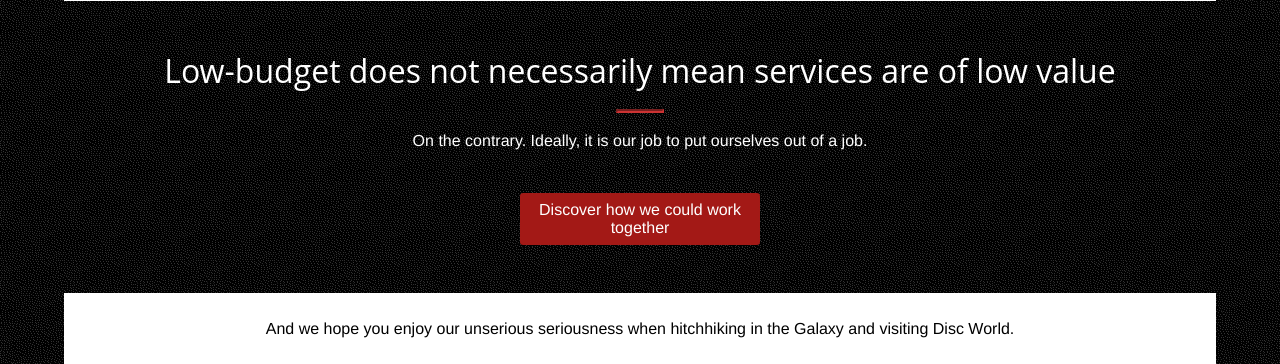
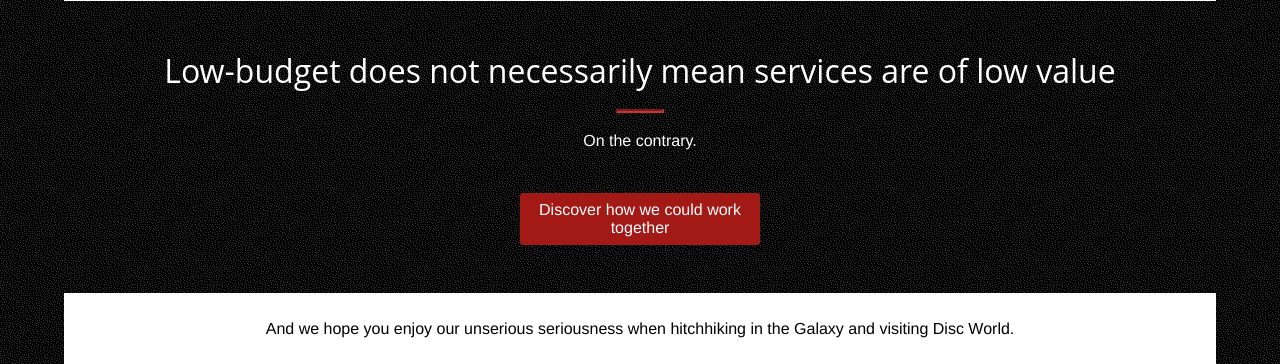
Before and after one commit to tymyrddin/flask-uu, a Flask app: template project/blog/templates/blog/about.html in a window 1280 px wide. Shown: the part 875-1239 px from the top of the page. Run offline with Flask 2, Linux system fonts and the light colour scheme; the template is opened without the code that fills it, so the values that code supplies are empty.

Commit message:
Minor corrections in text

```diff
--- a/project/blog/templates/blog/about.html
+++ b/project/blog/templates/blog/about.html
@@ -41,7 +41,7 @@
     <div class="page__article">
         <h1>Low-budget does not necessarily mean services are of low value</h1>
         <hr class="light">
-        <p>On the contrary. Ideally, it is our job to put ourselves out of a job.</p>
+        <p>On the contrary.</p>
         <div class="page-post-card__link">
             <a href="{{ url_for('blog.registration') }}">Discover how we could work together</a>
         </div>
--- a/project/build/about/index.html
+++ b/project/build/about/index.html
@@ -80,7 +80,7 @@
     <div class="page__article">
         <h1>Low-budget does not necessarily mean services are of low value</h1>
         <hr class="light">
-        <p>On the contrary. Ideally, it is our job to put ourselves out of a job.</p>
+        <p>On the contrary.</p>
         <div class="page-post-card__link">
             <a href="/registration/">Discover how we could work together</a>
         </div>
```
